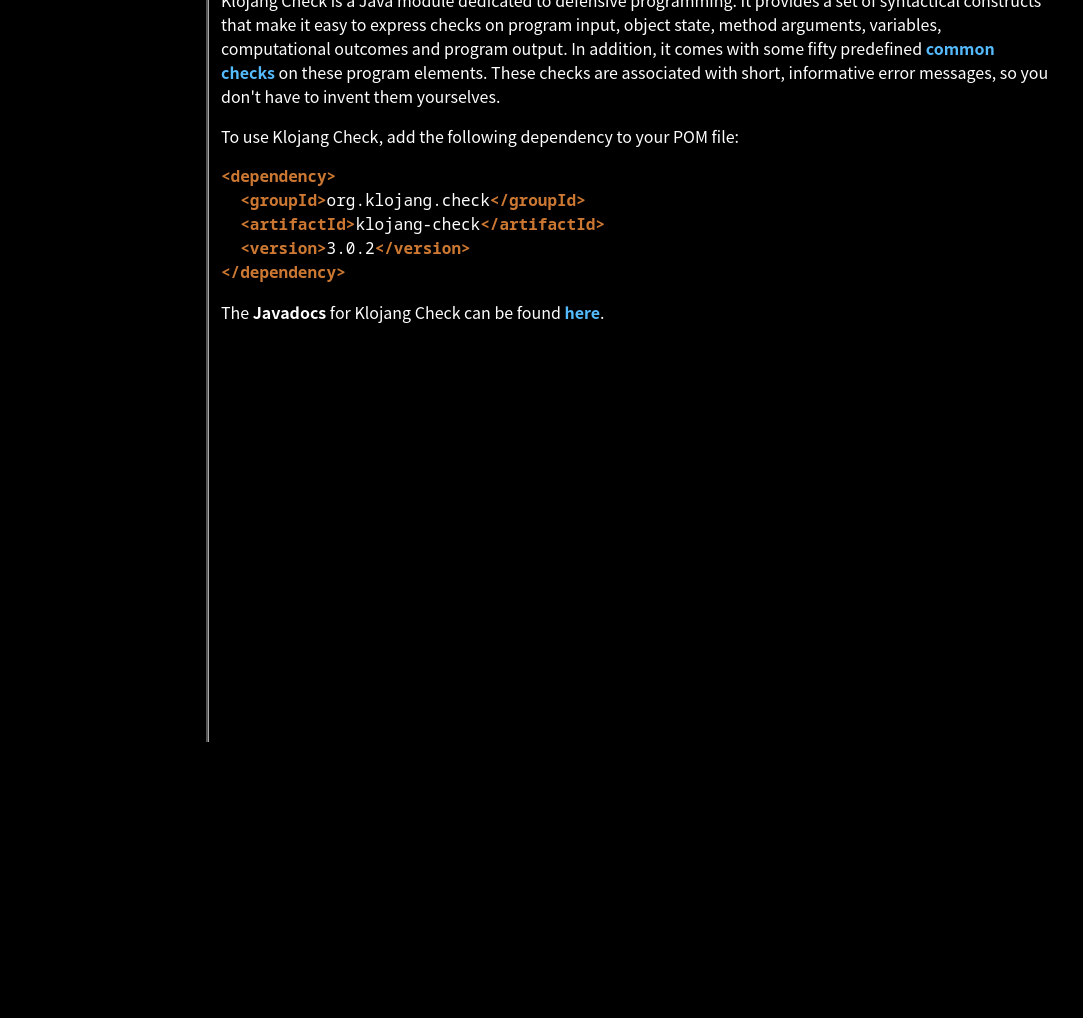
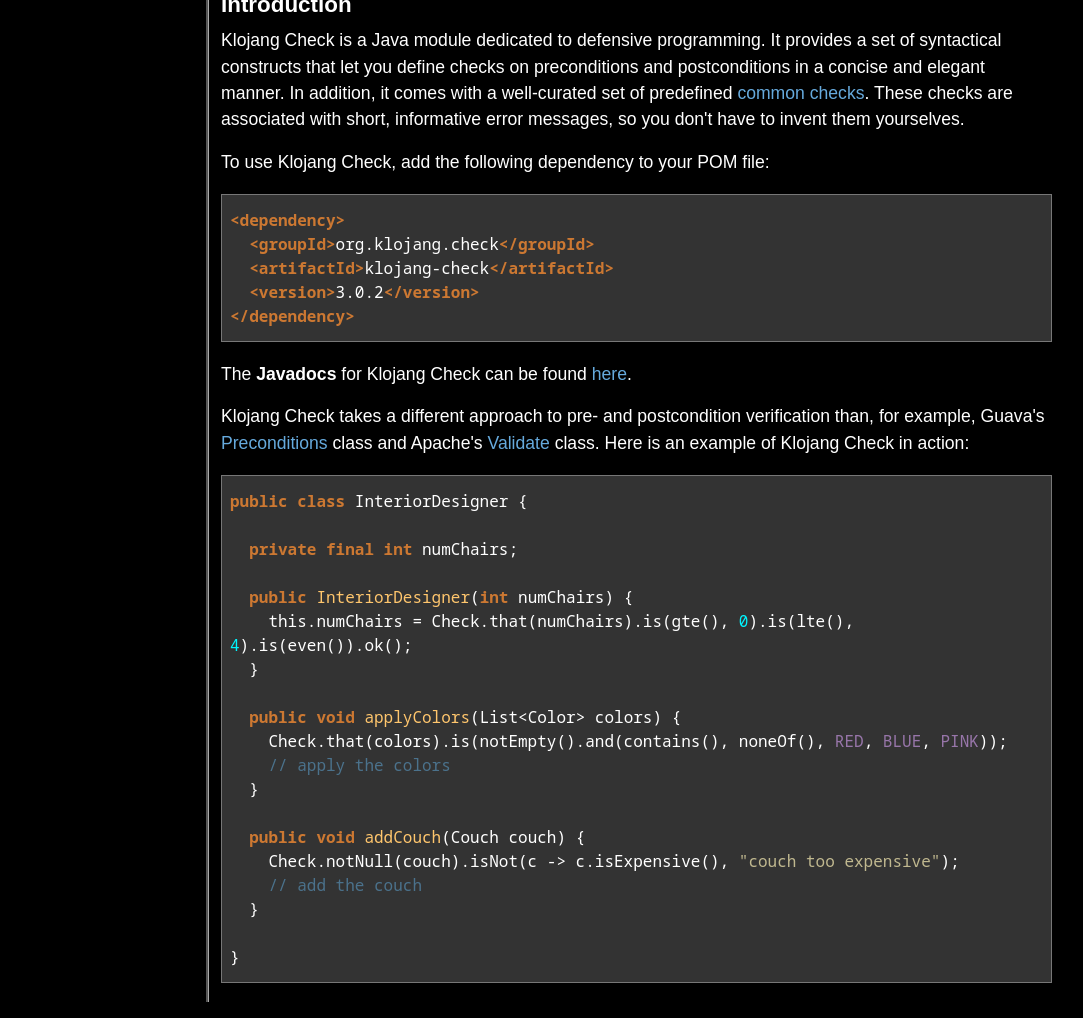
Before and after one commit to klojang4j/klojang-check, a plain HTML site: page docs/index.html in a window 1280 px wide. Shown: the part 58-1076 px from the top of the page, without its empty margins (51-1134 px from the left). Before the commit the page ends 816 px from the top, so only its background shows below. Drawn offline with Linux system fonts and the light colour scheme.

Commit message:
documentation

```diff
--- a/docs/index.html
+++ b/docs/index.html
@@ -5,73 +5,66 @@
     <title>Klojang Check</title>
     <link rel="stylesheet" href="bootstrap5/css/bootstrap.min.css">
     <link rel="stylesheet" href="bootstrap5/css/bootstrap-grid.min.css">
-    <style>
-        body {
-            background-color: #000;
-            font-family: "Noto Sans CJK TC";
-            color: #fff;
-        }
+    <link rel="stylesheet" href="klojang-docs.css">
 
-        div.side-bar {
-            border-right: 3px #aaa groove;
-        }
-
-        div.main-column {
-        }
-
-        h1 {
-            font-size: 200%;
-            font-width: bold;
-        }
-
-        a {
-            color: #5bf;
-            font-weight: bold;
-            text-decoration: none;
-        }
-
-        .code {
-            font-family: "Noto Sans Mono";
-        }
-
-        i.xml-elem {
-            font-style: normal;
-            font-weight: bold;
-            color: #CC7832;
-        }
-    </style>
 </head>
 <body>
 <div class="container">
     <div class="row mb-3 min-vh-100">
         <div class="col-md-2 side-bar">.col-md-3</div>
         <div class="col-md-9 main-column">
-            <h1>Defensive Programming with Klojang Check</h1>
+            <h1>KLOJANG CHECK</h1>
+            <h2>Introduction</h2>
             <p>
                 Klojang Check is a Java module dedicated to defensive programming. It provides a set
-                of syntactical constructs that make it easy to express checks on program input,
-                object state, method arguments, variables, computational outcomes and program output.
-                In addition, it comes with some fifty predefined
-                <a href="https://klojang4j.github.io/klojang-check/api/org.klojang.check/org/klojang/check/CommonChecks.html">common
-                    checks</a>
-                on these program elements. These checks are associated with short, informative error
-                messages, so you don't have to invent them yourselves.
+                of syntactical constructs that let you define checks on preconditions and postconditions
+                in a concise and elegant manner. In addition, it comes with a well-curated set of
+                predefined
+                <a href="https://klojang4j.github.io/klojang-check/api/org.klojang.check/org/klojang/check/CommonChecks.html">common checks</a>.
+                These checks are associated with short, informative error messages, so you don't have to
+                invent them yourselves.
             </p>
             <p>
                 To use Klojang Check, add the following dependency to your POM file:
             </p>
             <p class="xml code">
-                <i class="xml-elem">&lt;dependency&gt;</i><br>
-                &nbsp;&nbsp;<i class="xml-elem">&lt;groupId&gt;</i>org.klojang.check<i
-                    class="xml-elem">&lt;/groupId&gt;</i><br>
-                &nbsp;&nbsp;<i class="xml-elem">&lt;artifactId&gt;</i>klojang-check<i class="xml-elem">&lt;/artifactId&gt;</i><br>
-                &nbsp;&nbsp;<i class="xml-elem">&lt;version&gt;</i>3.0.2<i class="xml-elem">&lt;/version&gt;</i><br>
-                <i class="xml-elem">&lt;/dependency&gt;</i>
+<i class="xml-elem">&lt;dependency&gt;</i><br>
+&nbsp;&nbsp;<i class="xml-elem">&lt;groupId&gt;</i>org.klojang.check<i class="xml-elem">&lt;/groupId&gt;</i><br>
+&nbsp;&nbsp;<i class="xml-elem">&lt;artifactId&gt;</i>klojang-check<i class="xml-elem">&lt;/artifactId&gt;</i><br>
+&nbsp;&nbsp;<i class="xml-elem">&lt;version&gt;</i>3.0.2<i class="xml-elem">&lt;/version&gt;</i><br>
+<i class="xml-elem">&lt;/dependency&gt;</i>
             </p>
             <p>
-                The <b>Javadocs</b> for Klojang Check can be found <a
-                    href="https://klojang4j.github.io/klojang-check/api">here</a>.
+                The <b>Javadocs</b> for Klojang Check can be found <a href="https://klojang4j.github.io/klojang-check/api">here</a>.
             </p>
+            <p>
+                Klojang Check takes a different approach to pre- and postcondition verification than, for
+                example, Guava's <a href="https://guava.dev/releases/21.0/api/docs/com/google/common/base/Preconditions.html">Preconditions</a>
+                class and Apache's
+                <a href="https://commons.apache.org/proper/commons-lang/apidocs/org/apache/commons/lang3/Validate.html">Validate</a>
+                class. Here is an example of Klojang Check in action:
+            </p>
+            <p class="java code">
+<i class="kw">public class</i> InteriorDesigner {<br>
+<br>
+&nbsp;&nbsp;<i class="kw">private final int</i> numChairs;<br>
+<br>
+&nbsp;&nbsp;<i class="kw">public</i> <i class="method">InteriorDesigner</i>(<i class="kw">int</i> numChairs) {<br>
+&nbsp;&nbsp;&nbsp;&nbsp;this.numChairs = Check.that(numChairs).is(gte(), <i class="nr">0</i>).is(lte(), <i class="nr">4</i>).is(even()).ok();<br>
+&nbsp;&nbsp;}<br>
+<br>
+&nbsp;&nbsp;<i class="kw">public void</i> <i class="method">applyColors</i>(List&lt;Color&gt; colors) {<br>
+&nbsp;&nbsp;&nbsp;&nbsp;Check.that(colors).is(notEmpty().and(contains(), noneOf(), <i class="const">RED</i>, <i class="const">BLUE</i>, <i class="const">PINK</i>));<br>
+&nbsp;&nbsp;&nbsp;&nbsp;<i class="cmt">// apply the colors</i><br>
+&nbsp;&nbsp;}<br>
+<br>
+&nbsp;&nbsp;<i class="kw">public void</i> <i class="method">addCouch</i>(Couch couch) {<br>
+&nbsp;&nbsp;&nbsp;&nbsp;Check.notNull(couch).isNot(c -> c.isExpensive(), <i class="str">"couch too expensive"</i>);<br>
+&nbsp;&nbsp;&nbsp;&nbsp;<i class="cmt">// add the couch</i><br>
+&nbsp;&nbsp;}<br>
+<br>
+}
+           </p>
         </div>
     </div>
 </div>
--- /dev/null
+++ b/docs/klojang-docs.css
@@ -0,0 +1,84 @@
+body {
+    background-color: #000;
+    font-family: Arial;
+    color: #fff;
+}
+div.side-bar {
+    border-right: 3px #aaa groove;
+}
+
+div.main-column {
+}
+h1 {
+    color: #bbb;
+    font-size: 150%;
+    font-weight: bold;
+    font-width: bold;
+    text-align: center;
+    font-family: arial;
+    margin-top: .15em;
+}
+h2 {
+    font-size: 140%;
+    font-weight: bold;
+    margin-top: .8em;
+}
+h3 {
+    font-size: 112%;
+    font-weight: bold;
+    margin-top: .5em;
+}
+p {
+    font-size: 110%;
+}
+a {
+    color: #6ad;
+    text-decoration: none;
+}
+a:hover {
+    color: #5be;
+    text-decoration: underline;
+}
+p.code {
+    font-size: 100%;
+    font-family: "Noto Sans Mono", monospace;
+    background-color: #333;
+    border: 1px solid #777  ;
+    margin: 1.2em 0 1.2em 0;
+    padding: .8em .5em .8em .5em;
+}
+.xml {
+}
+.java {
+}
+.inline-code {
+    font-family: "Noto Sans Mono", monospace;
+    font-size: 92%;
+    color: #eee;
+}
+p.code i {
+    font-style: normal;
+}
+i.xml-elem {
+    font-weight: bold;
+    color: #CC7832;
+}
+i.kw {
+    font-weight: bold;
+    color: #CC7832;
+}
+i.method {
+    color: #FFC66D;
+}
+i.const {
+    color: #9876AA;
+}
+i.str {
+    color: #C0B88F;
+}
+i.nr {
+    color: #00F5FF;
+}
+i.cmt {
+    color: #4B728C;
+}
```
Also changed, not shown: docs/performance.html (added, +65 -0 lines).
